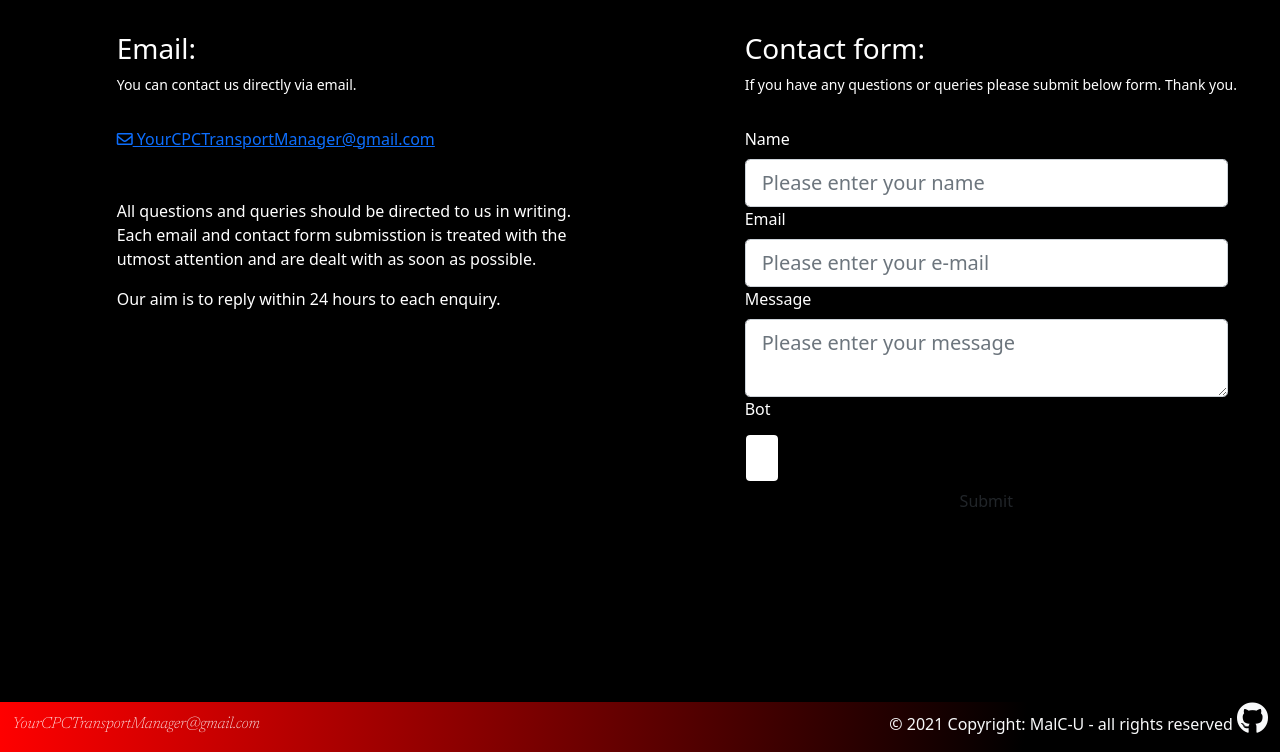
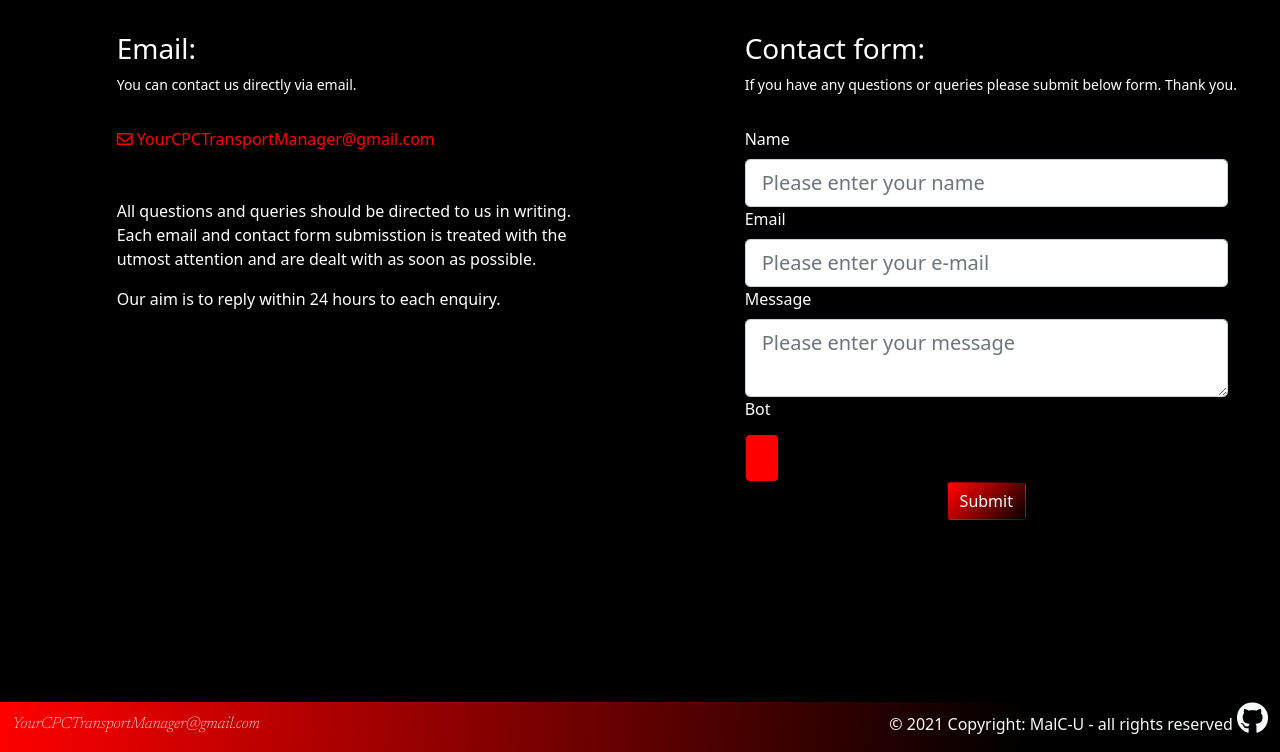
Before and after one commit to malc-u/Your-CPC-TransportManager, a Flask app: template templates/pages/contact.html in a window 1280 px wide. Shown: the part 48-800 px from the top of the page. Run offline with Flask 2, Linux system fonts and the light colour scheme; the template is opened without the code that fills it: most values are stand-ins (such as "Sample title", 1, 10 or a date in 2020); form fields are guessed from the names that the template uses; style sheets or scripts are compiled from the project's sources; some libraries are stand-ins or nearby versions.

Commit message:
Imported contact page styling

```diff
--- a/static/scss/style.scss
+++ b/static/scss/style.scss
@@ -19,3 +19,6 @@
 
 //About page
 @import "./pages/about";
+
+//Contact page
+@import "./pages/contact";
```
